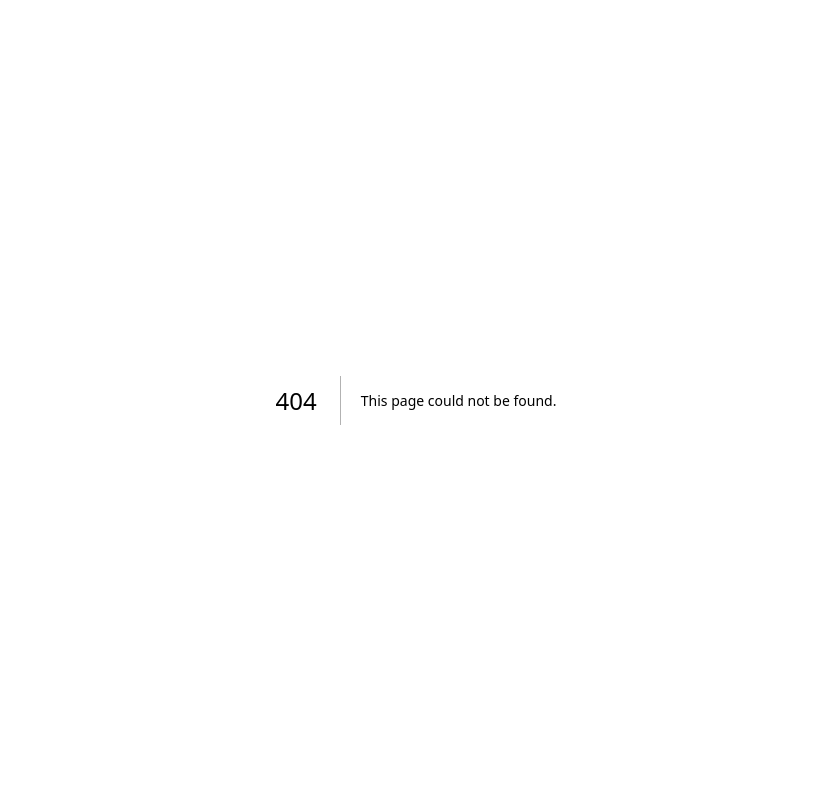
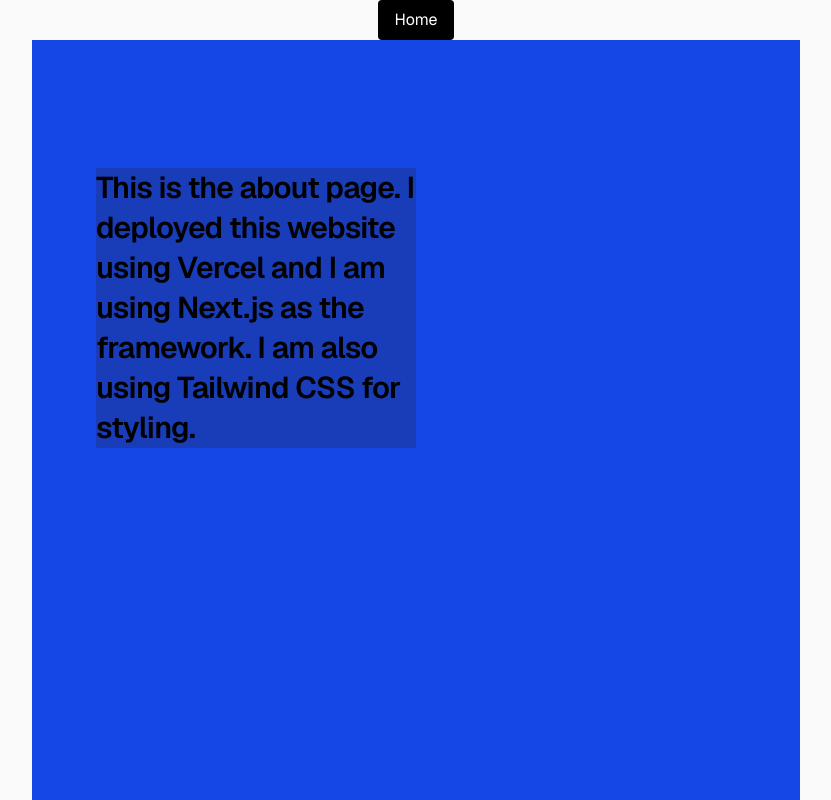
Before and after one commit to EdjayDev/Landing-Page, a Next.js app: page /about in a window 1280 px wide. Before the commit this address had no page. Shown: the whole page, without its empty margins (224-1055 px from the left). Built offline with nearby package versions, Linux system fonts and the light colour scheme.

Commit message:
Initial landing page update

```diff
--- /dev/null
+++ b/app/about/page.tsx
@@ -0,0 +1,21 @@
+import Link from "next/link";
+
+export default function About() {
+  return (
+    <div className="flex flex-col flex-1 items-center justify-center bg-zinc-50 font-sans dark:bg-black">
+      <Link
+        href="/"
+        className="rounded bg-black px-4 py-2 text-white hover:bg-zinc-800 transition-colors"
+      >
+        Home
+      </Link>
+      <main className="bg-blue-700 flex flex-1 w-full max-w-3xl flex-col items-center justify-between py-32 px-16 dark:bg-black sm:items-start">
+        <h1 className="bg-blue-800 max-w-xs text-3xl font-semibold leading-10 tracking-tight  text-black dark:text-zinc-50">
+          This is the about page. I deployed this website using Vercel and I am
+          using Next.js as the framework. I am also using Tailwind CSS for
+          styling.
+        </h1>
+      </main>
+    </div>
+  );
+}
--- /dev/null
+++ b/app/components/navbar.tsx
@@ -0,0 +1,20 @@
+import Link from "next/link";
+
+export default function Navbar() {
+  return (
+    <div className="w-full flex flex-row p-8 items-center justify-center gap-1 bg-zinc-50 font-sans dark:bg-black">
+      <Link
+        href="../"
+        className="rounded bg-black px-4 py-2 text-white hover:bg-zinc-800 transition-colors"
+      >
+        Home
+      </Link>
+      <Link
+        href="/about"
+        className="rounded bg-black px-4 py-2 text-white hover:bg-zinc-800 transition-colors"
+      >
+        About
+      </Link>
+    </div>
+  );
+}
--- a/app/page.tsx
+++ b/app/page.tsx
@@ -1,8 +1,12 @@
 import Image from "next/image";
+import Link from "next/link";
+
+import navbar from "./components/navbar";
 
 export default function Home() {
   return (
-    <div className="flex flex-col flex-1 items-center justify-center bg-zinc-50 font-sans dark:bg-black">
+    <div className="flex flex-col flex-1 items-center justify-center bg-zinc-100 font-sans dark:bg-black">
+      {navbar()}
       <main className="flex flex-1 w-full max-w-3xl flex-col items-center justify-between py-32 px-16 bg-white dark:bg-black sm:items-start">
         <Image
           className="dark:invert"
```
Also changed, not shown: 1 other file (tests, documents, lock files or other folders).
